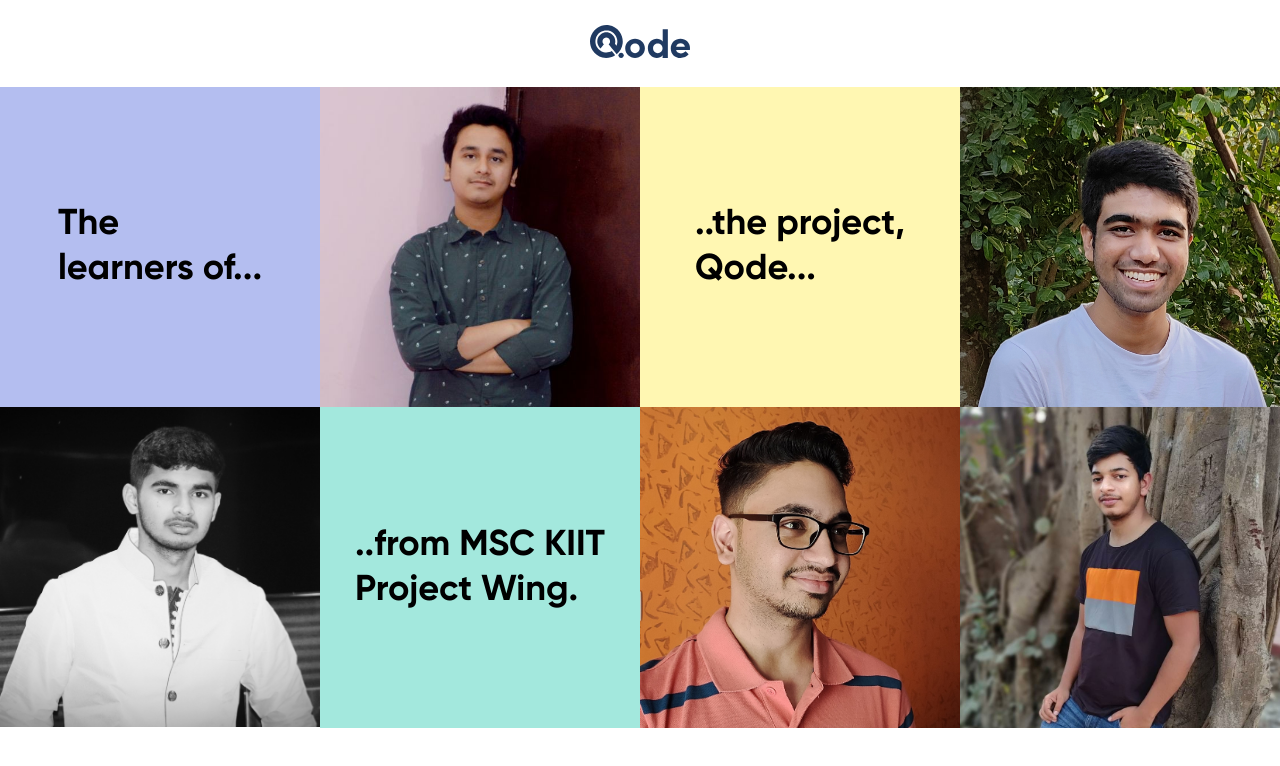
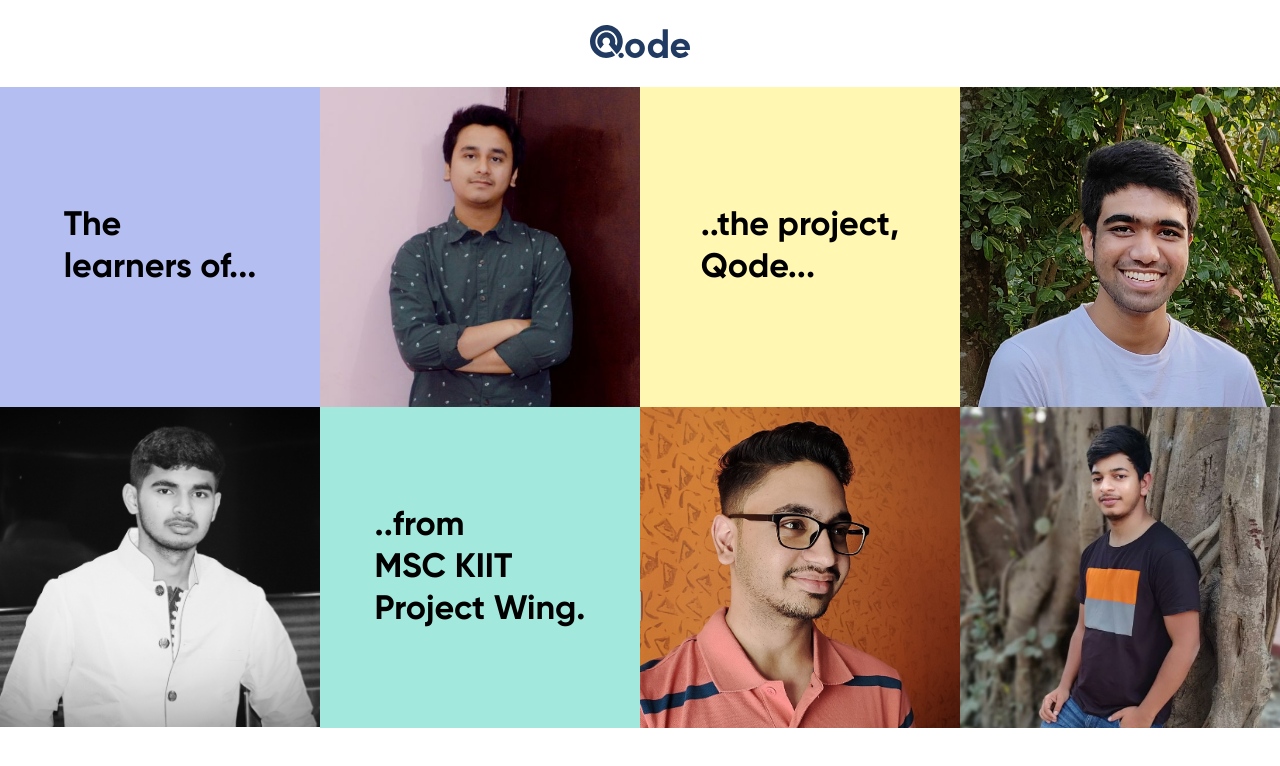
Before and after one commit to Adisri547/internWebpage, a React (Create React App) app: page / in a window 1280 px wide. Shown: the top 766 px of the page. Built offline with nearby package versions, Linux system fonts and the light colour scheme.

Commit message:
Minor bug fixes

```diff
--- a/src/App.css
+++ b/src/App.css
@@ -33,37 +33,34 @@
 
 .text1 {
   width: 25%;
-
   background-color: #B4BEF0;
   font-family: 'Gilroy-Bold';
   display: flex;
   align-items: center;
   justify-content: center;
-  font-size: 36px;
+  font-size: 34px;
   text-align: left;
 }
 
 .text2 {
   width: 25%;
-
   background-color: #FFF7B2;
   font-family: 'Gilroy-Bold';
   display: flex;
   align-items: center;
   justify-content: center;
-  font-size: 36px;
+  font-size: 34px;
   text-align: left;
 }
 
 .text3 {
   width: 25%;
-
   background-color: #A3E8DD;
   font-family: 'Gilroy-Bold';
   display: flex;
   align-items: center;
   justify-content: center;
-  font-size: 36px;
+  font-size: 34px;
   text-align: left;
 }
 
--- a/src/App.js
+++ b/src/App.js
@@ -102,7 +102,7 @@
 
                 <div className="text3">
                   <p>
-                    ..from MSC KIIT<br/> Project Wing.
+                    ..from <br/>MSC KIIT<br/> Project Wing.
                   </p>
                 </div>
 
```
